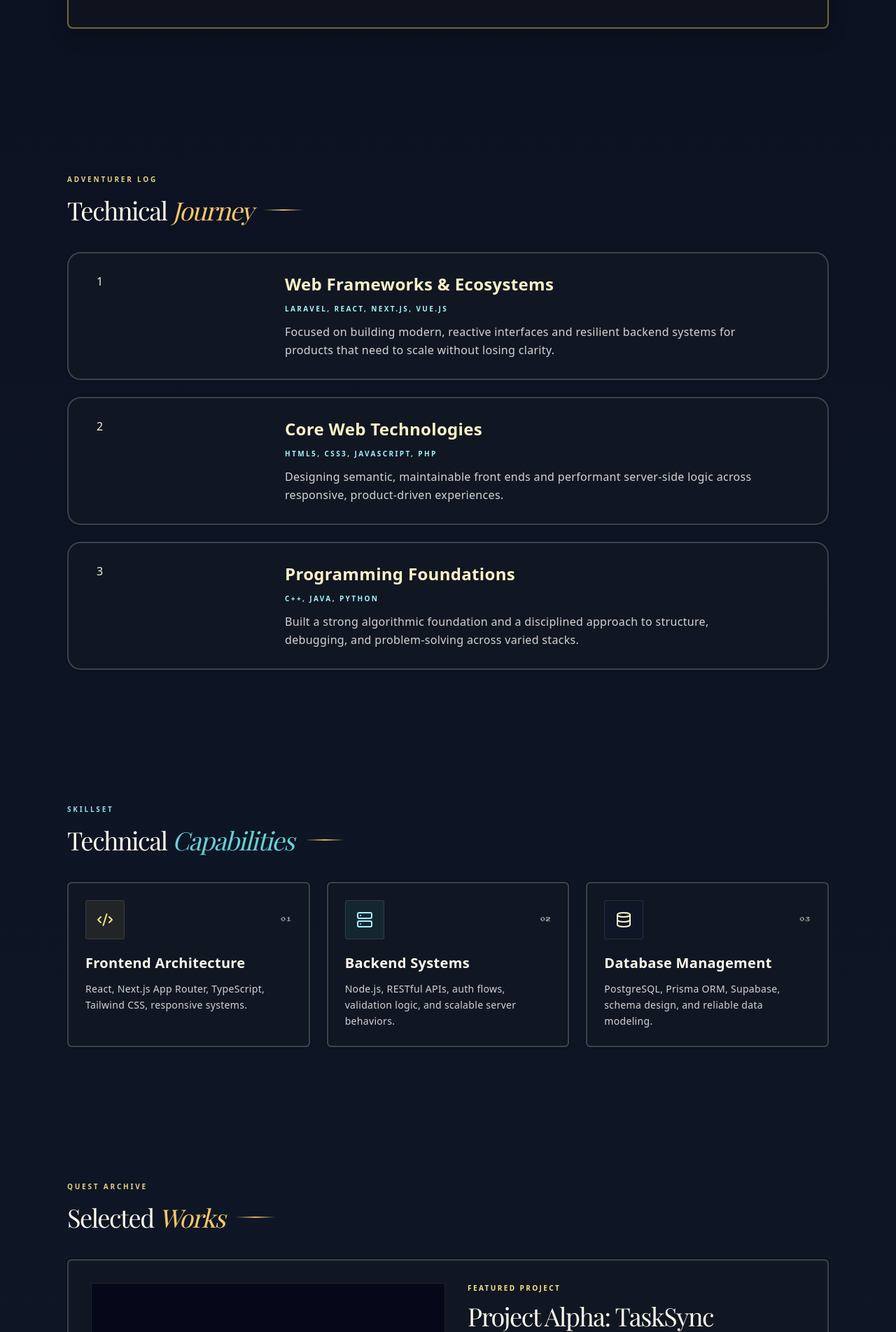
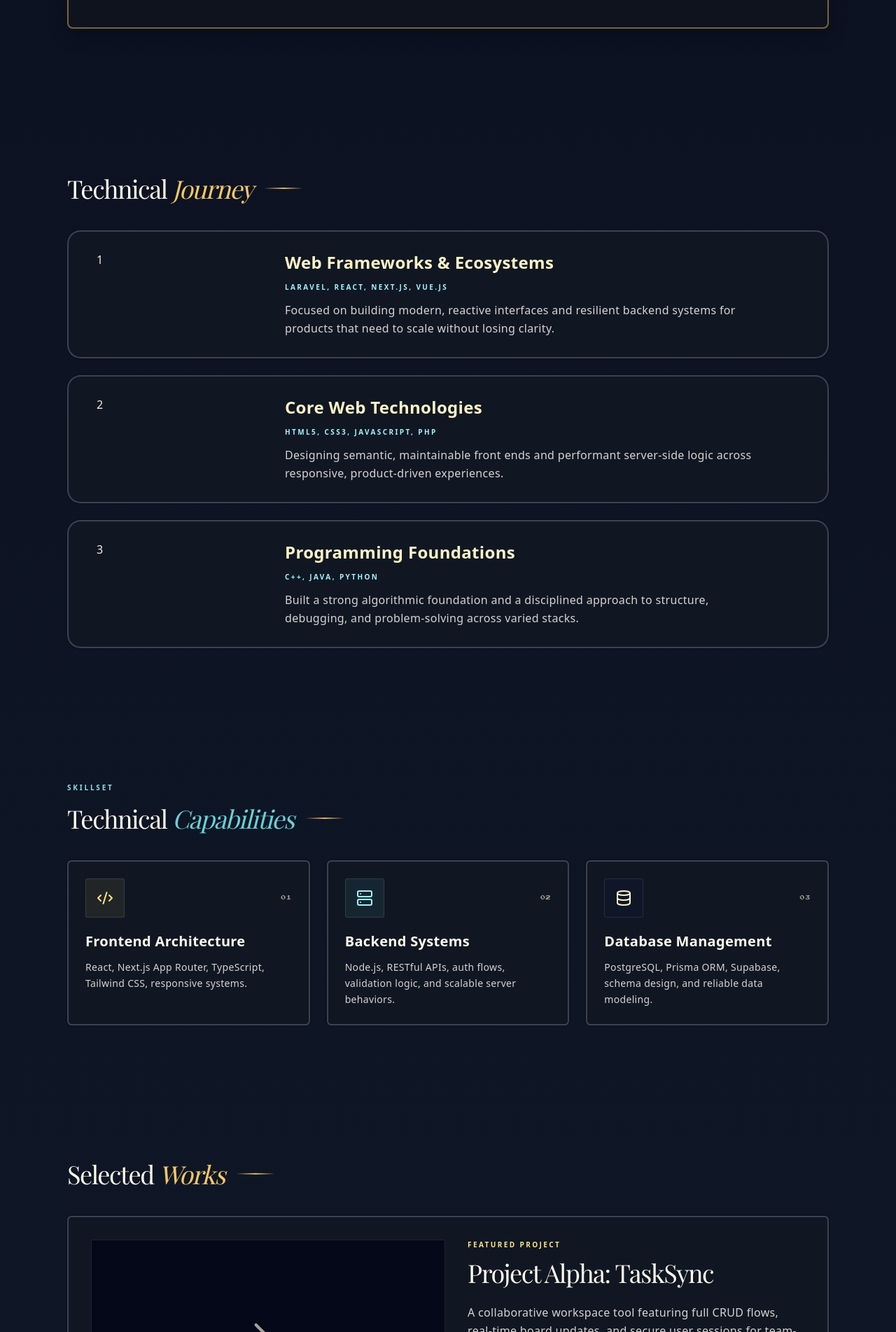
Before and after one commit to xxMnemoxx/jayzel-portfolio, a Next.js app: page / in a window 1280 px wide. Shown: the part 611-2514 px from the top of the page at 70% size. Built offline with nearby package versions, Linux system fonts and the light colour scheme; no server answers; a web font is replaced by a local one.

Commit message:
update project

```diff
--- a/src/components/portfolio/Experience.tsx
+++ b/src/components/portfolio/Experience.tsx
@@ -23,7 +23,6 @@ const Experience = () => {
   return (
     <section id="experience" className="py-20 md:py-24">
       <div className="mb-10 space-y-4">
-        <p className="text-[10px] font-bold uppercase tracking-[0.28em] text-amber-200/90">Adventurer log</p>
         <div className="flex items-center gap-4">
           <h2 className="game-heading text-3xl text-amber-50 md:text-4xl">Technical <span className="text-gold italic">Journey</span></h2>
           <span className="game-ornament" />
--- a/src/components/portfolio/Projects.tsx
+++ b/src/components/portfolio/Projects.tsx
@@ -7,7 +7,7 @@ const Projects = () => {
       description: 'A collaborative workspace tool featuring full CRUD flows, real-time board updates, and secure user sessions for team-based workflows.',
       tags: ['Vite', 'JavaScript', 'Tailwind CSS', 'Supabase'],
       github: 'https://github.com',
-      live: 'https://vercel.com',
+      live: '#',
     },
     {
       title: 'Project Beta: SUBLI',
@@ -15,14 +15,13 @@ const Projects = () => {
       tags: ['React', 'Node.js', 'TypeScript', 'PostgreSQL'],
       reward: 'Weapon upgrade',
       github: 'https://github.com/Amaro018/react-subli.git',
-      live: 'https://vercel.com',
+      live: '#',
     },
   ];
 
   return (
     <section id="projects" className="py-20 md:py-24">
       <div className="mb-10 space-y-4">
-        <p className="text-[10px] font-bold uppercase tracking-[0.28em] text-amber-200/90">Quest archive</p>
         <div className="flex items-center gap-4">
           <h2 className="game-heading text-3xl text-amber-50 md:text-4xl">Selected <span className="text-gold italic">Works</span></h2>
           <span className="game-ornament" />
```
